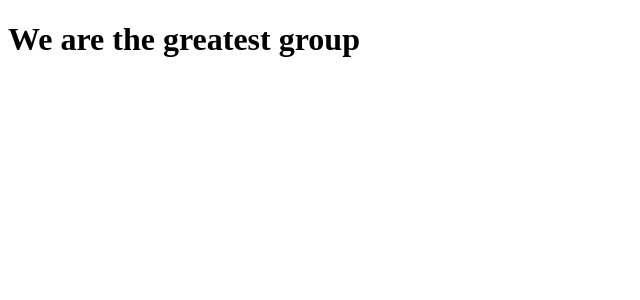
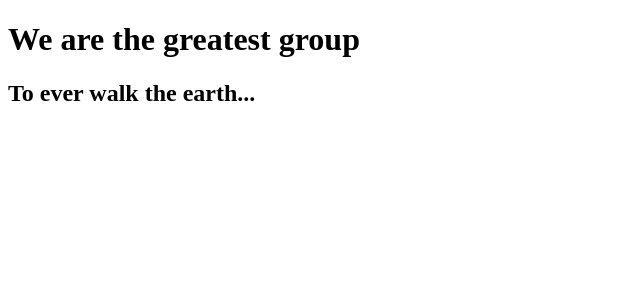
Before and after one commit to Dev-Cam/burning-airlines-client, a React (Create React App) app: page / in a window 1280 px wide. Shown: the top 300 px of the page, without its empty margins (0-640 px from the left). Built offline with nearby package versions, Linux system fonts and the light colour scheme.

Commit message:
added another title

```diff
--- a/src/App.js
+++ b/src/App.js
@@ -1,7 +1,8 @@
 function App() {
   return (
     <div className="App">
-      <h1> We are the greatest group</h1>
+      <h1>We are the greatest group</h1>
+      <h2>To ever walk the earth...</h2>
     </div>
   );
 }
```
